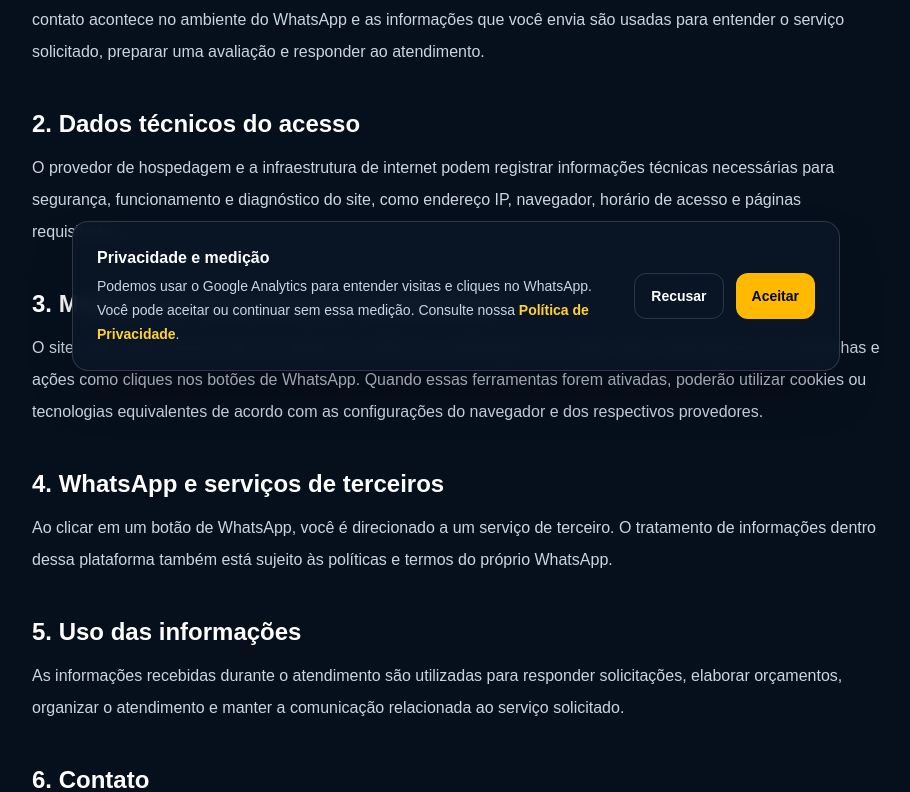
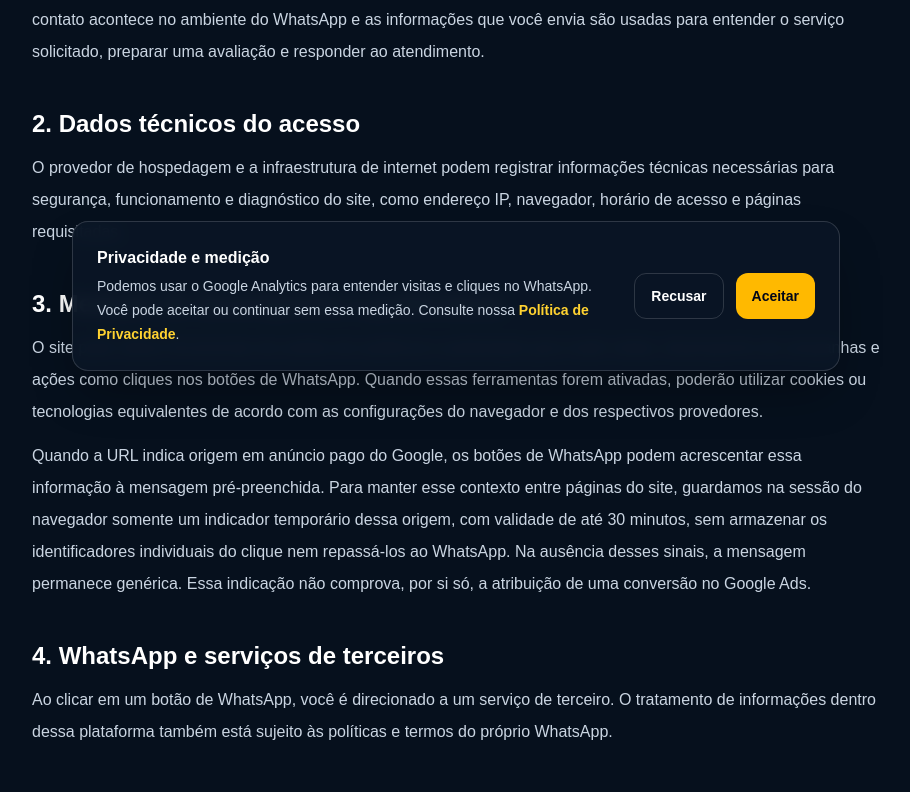
Before and after one commit to Tivytinz/servicos-eletrotecnicos, a Next.js app: page /politica-de-privacidade in a window 1280 px wide. Shown: the part 405-1197 px from the top of the page, without its empty margins (184-1094 px from the left). Built offline with nearby package versions, Linux system fonts and the light colour scheme; no server answers.

Commit message:
feat: integrar origem WhatsApp e transparência na privacidade

```diff
--- a/src/app/politica-de-privacidade/page.tsx
+++ b/src/app/politica-de-privacidade/page.tsx
@@ -79,6 +79,16 @@ export default function PoliticaDePrivacidade() {
               equivalentes de acordo com as configurações do navegador e dos
               respectivos provedores.
             </p>
+            <p className="mt-3">
+              Quando a URL indica origem em anúncio pago do Google, os botões de
+              WhatsApp podem acrescentar essa informação à mensagem pré-preenchida.
+              Para manter esse contexto entre páginas do site, guardamos na
+              sessão do navegador somente um indicador temporário dessa origem,
+              com validade de até 30 minutos, sem armazenar os identificadores
+              individuais do clique nem repassá-los ao WhatsApp. Na ausência
+              desses sinais, a mensagem permanece genérica. Essa indicação não
+              comprova, por si só, a atribuição de uma conversão no Google Ads.
+            </p>
           </section>
 
           <section>
```
